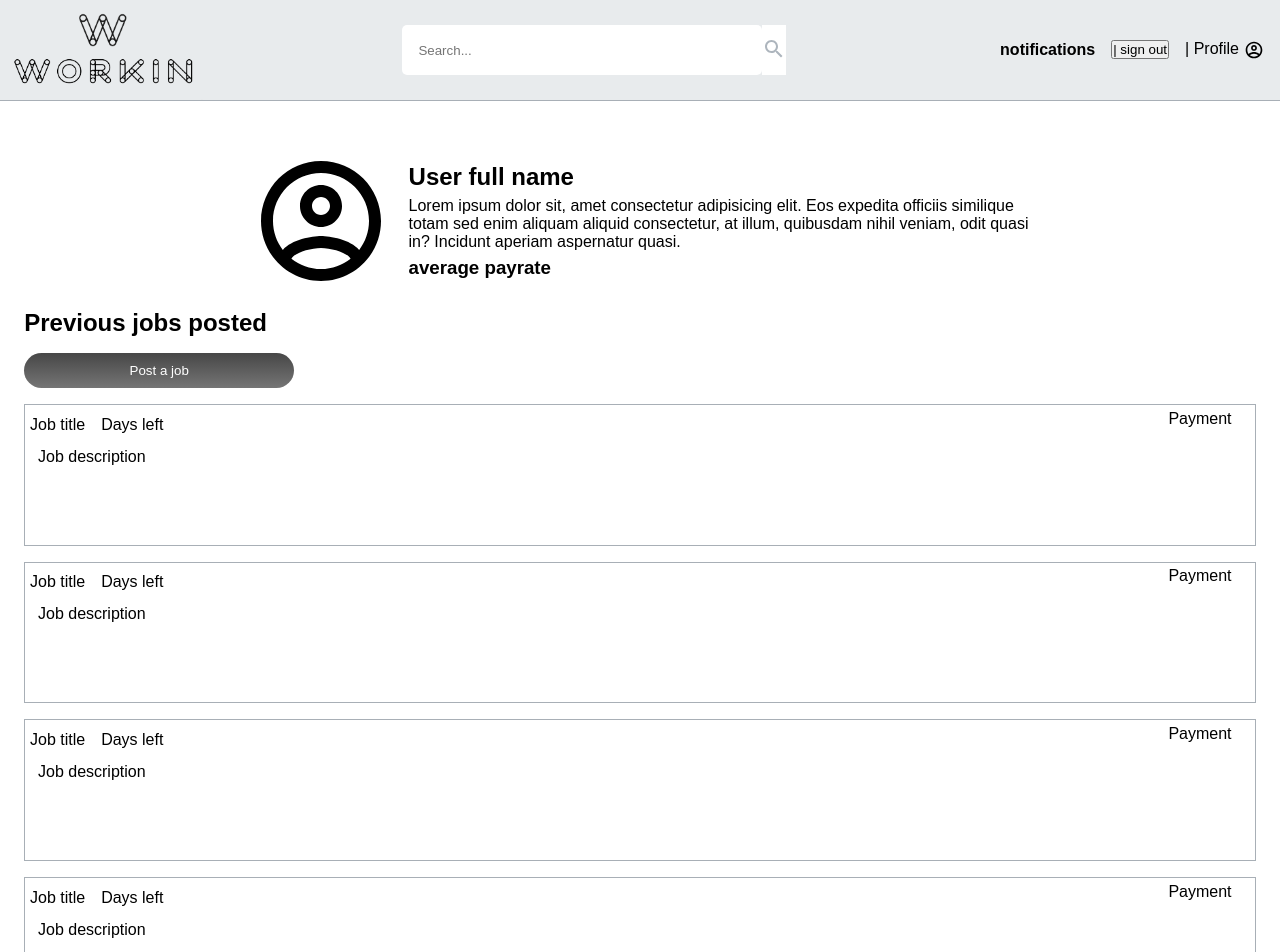
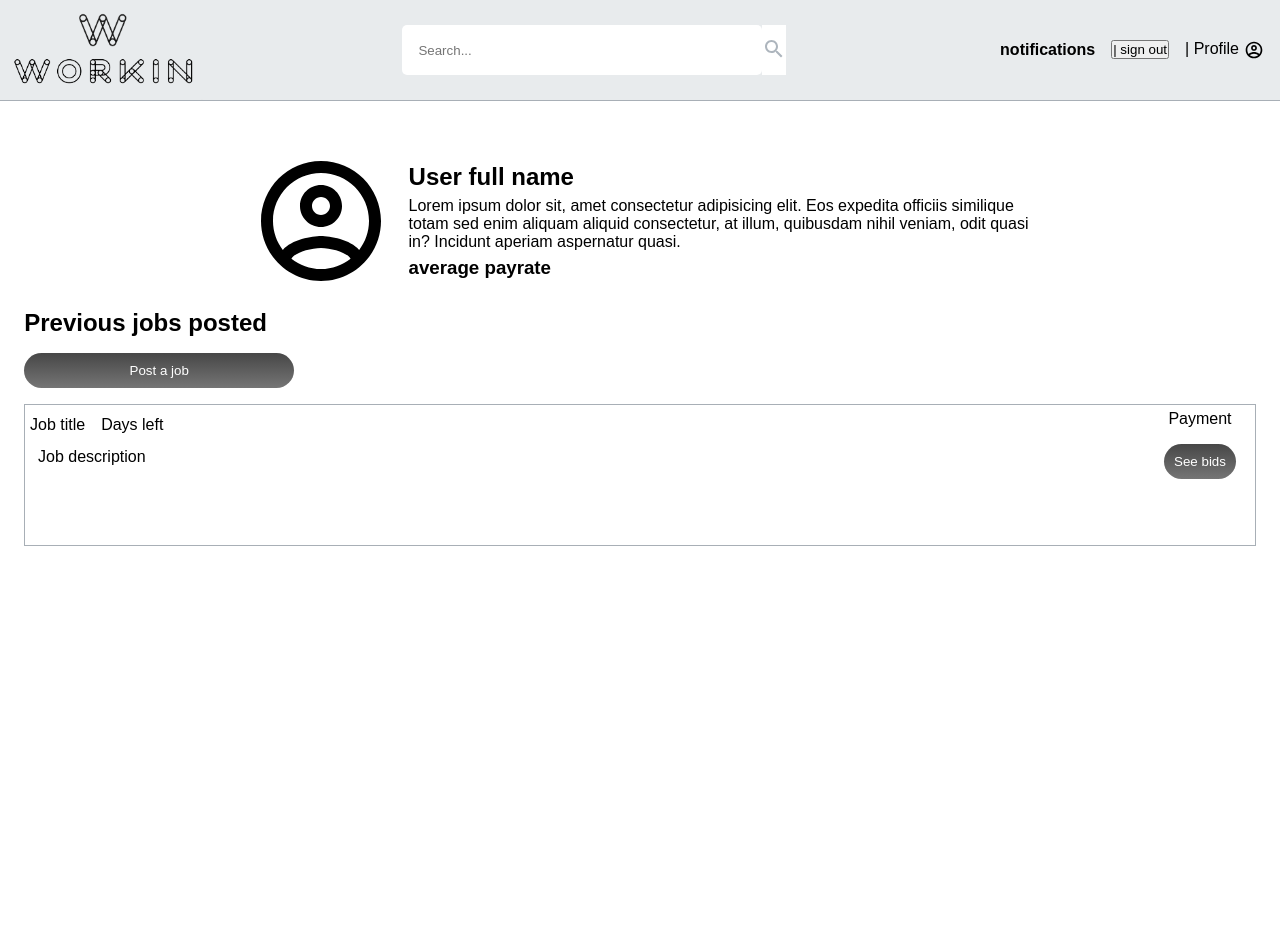
Before and after one commit to Egon92/hoxton-final-project-frontend, a React (Vite) app: page /profileEmployer in a window 1280 px wide. Shown: the top 952 px of the page. After the commit the page ends 800 px from the top, so only its background shows below. Built offline with nearby package versions, Linux system fonts and the light colour scheme.

Commit message:
added see-bids modal

```diff
--- /dev/null
+++ b/src/components/modals/Modal Styling/seeBids.css
@@ -0,0 +1,86 @@
+.modal-wrapper {
+    position: fixed;
+    background-color: rgba(0, 0, 0, 0.185);
+    top: 0;
+    left: 0;
+    width: 100vw;
+    height: 100vh;
+    z-index: 15;
+    display: grid;
+    place-content: center;
+}
+
+.modal {
+    background-color: white;
+    color: black;
+    padding: 1rem;
+    display: grid;
+    position: relative;
+    place-items: center;
+    gap: 1rem;
+}
+
+.close-modal {
+    position: absolute;
+    right: -10px;
+    top: -10px;
+    background-color: #474747;
+    border-radius: 50%;
+    color: white;
+    width: 35px;
+    height: 35px;
+    display: grid;
+    place-content: center;
+}
+
+.close-modal:hover {
+    background-color: #757575;
+    transform: scale(1.07);
+}
+
+.modal-container {
+    border-radius: 2%;
+    width: 330px;
+    height: auto;
+    display: grid;
+    grid-gap: 1rem;
+    box-shadow: -10px 10px 80px -20px #474747, 10px -10px 80px -20px #494949;
+    padding: 1.5rem;
+    align-content: start;
+}
+
+.modal-container form {
+    display: grid;
+    grid-gap: 1rem;
+}
+
+.modal-container form input{
+    border: none;
+    border-bottom: solid rgb(202, 200, 200) 1px;
+    padding: 15px 0px;
+    width: 270px;
+}
+
+.modal-container form input:focus {
+    outline: none;
+}
+.modal-container form button {
+  background: -webkit-linear-gradient(#474747, #757575);
+  color: white;
+  border: none;
+  border-radius: 25px;
+  padding: 10px;
+  width: 270px;
+  cursor: pointer;
+}
+
+.modal-container form button:hover {
+    transform: scale(1.07);
+    transition: .2s;
+}
+
+.bid-card {
+    display: grid;
+    grid-auto-flow: column;
+    padding: .3rem;
+}
--- a/src/components/modals/Modals.tsx
+++ b/src/components/modals/Modals.tsx
@@ -1,5 +1,6 @@
 import { useStore } from "../store"
 import PostJobModal from "./PostJobModal"
+import SeeBidsModal from "./SeeBidsModal"
 import SignInModal from "./SignInModal"
 import SignUpEmployeeModal from "./SignUpEmployee"
 import SignUpEmployerModal from "./SignUpEmployer"
@@ -21,4 +22,7 @@ export default function Modals() {
     else if (modal === 'post-job') {
         return <div>{< PostJobModal />}</div>
     }
+    else if (modal === 'see-bids') {
+        return <div>{< SeeBidsModal />}</div>
+    }
 }
--- /dev/null
+++ b/src/components/modals/SeeBidsModal.tsx
@@ -0,0 +1,30 @@
+import { useStore } from "../store"
+import "./Modal Styling/seeBids.css";
+
+export default function SignInModal() {
+    const { updateModal } = useStore()
+    return (
+        <div className="modal-wrapper" onClick={() => updateModal('')}>
+            <div className="modal" onClick={(e) => e.stopPropagation()}>
+                <button onClick={() => updateModal('')} className="close-modal">
+                    X
+                </button>
+                <div className='modal-container'>
+                    <h1>Bids</h1>
+                    <div className="bid-card">
+                        <span>username</span>
+                        <span>bid amount</span>
+                        <button title="accept bid">✓</button>
+                        <button title="decline bid">x</button>
+                    </div>
+                    <div className="bid-card">
+                        <span>username</span>
+                        <span>bid amount</span>
+                        <button title="accept bid">✓</button>
+                        <button title="decline bid">x</button>
+                    </div>
+                </div>
+            </div>
+        </div>
+    )
+}
--- a/src/pages/ProfilePageEmployer.tsx
+++ b/src/pages/ProfilePageEmployer.tsx
@@ -30,37 +30,10 @@ export function ProfilePageEmployer() {
                         <div className="job-description-wrapper">
                             <span id="job-description">Job description</span>
                         </div>
-                        <div className="payment-wrapper">Payment</div>
-                    </div>
-                    <div className="job-wrapper">
-                        <div className="job-title-days-wrapper">
-                            <span id="job-title-wrapper">Job title</span>
-                            <span id="days-left-wrapper">Days left</span>
+                        <div className="payment-wrapper">
+                            Payment
+                            <button onClick={() => updateModal('see-bids')}>See bids</button>
                         </div>
-                        <div className="job-description-wrapper">
-                            <span id="job-description">Job description</span>
-                        </div>
-                        <div className="payment-wrapper">Payment</div>
-                    </div>
-                    <div className="job-wrapper">
-                        <div className="job-title-days-wrapper">
-                            <span id="job-title-wrapper">Job title</span>
-                            <span id="days-left-wrapper">Days left</span>
-                        </div>
-                        <div className="job-description-wrapper">
-                            <span id="job-description">Job description</span>
-                        </div>
-                        <div className="payment-wrapper">Payment</div>
-                    </div>
-                    <div className="job-wrapper">
-                        <div className="job-title-days-wrapper">
-                            <span id="job-title-wrapper">Job title</span>
-                            <span id="days-left-wrapper">Days left</span>
-                        </div>
-                        <div className="job-description-wrapper">
-                            <span id="job-description">Job description</span>
-                        </div>
-                        <div className="payment-wrapper">Payment</div>
                     </div>
                 </div>
             </main>
--- a/src/styling/profileEmployer.css
+++ b/src/styling/profileEmployer.css
@@ -44,3 +44,14 @@
     transform: scale(1.07);
     transition: .2s;
 }
+
+.payment-wrapper {
+    display: grid;
+    grid-auto-flow: row;
+    justify-items: center;
+    gap: 1rem;
+}
+
+.payment-wrapper button {
+    width: fit-content;
+}
```
